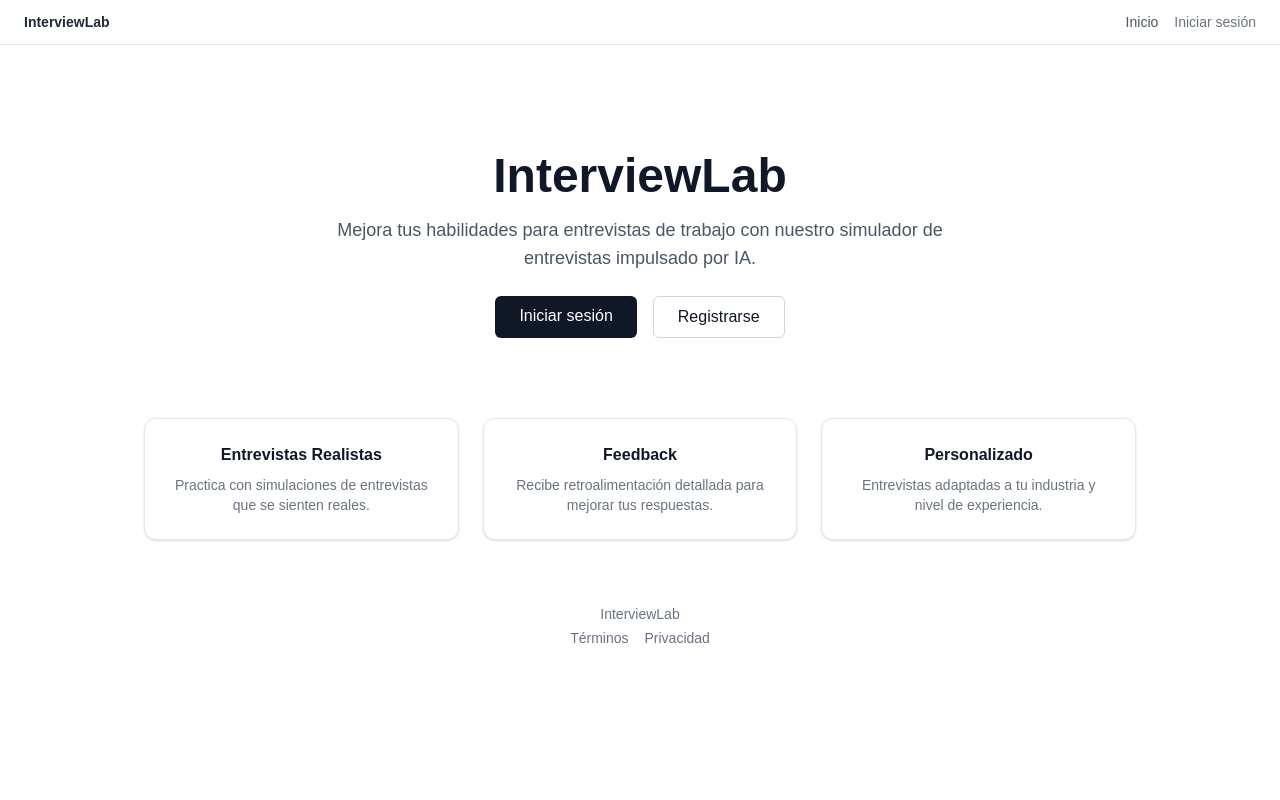
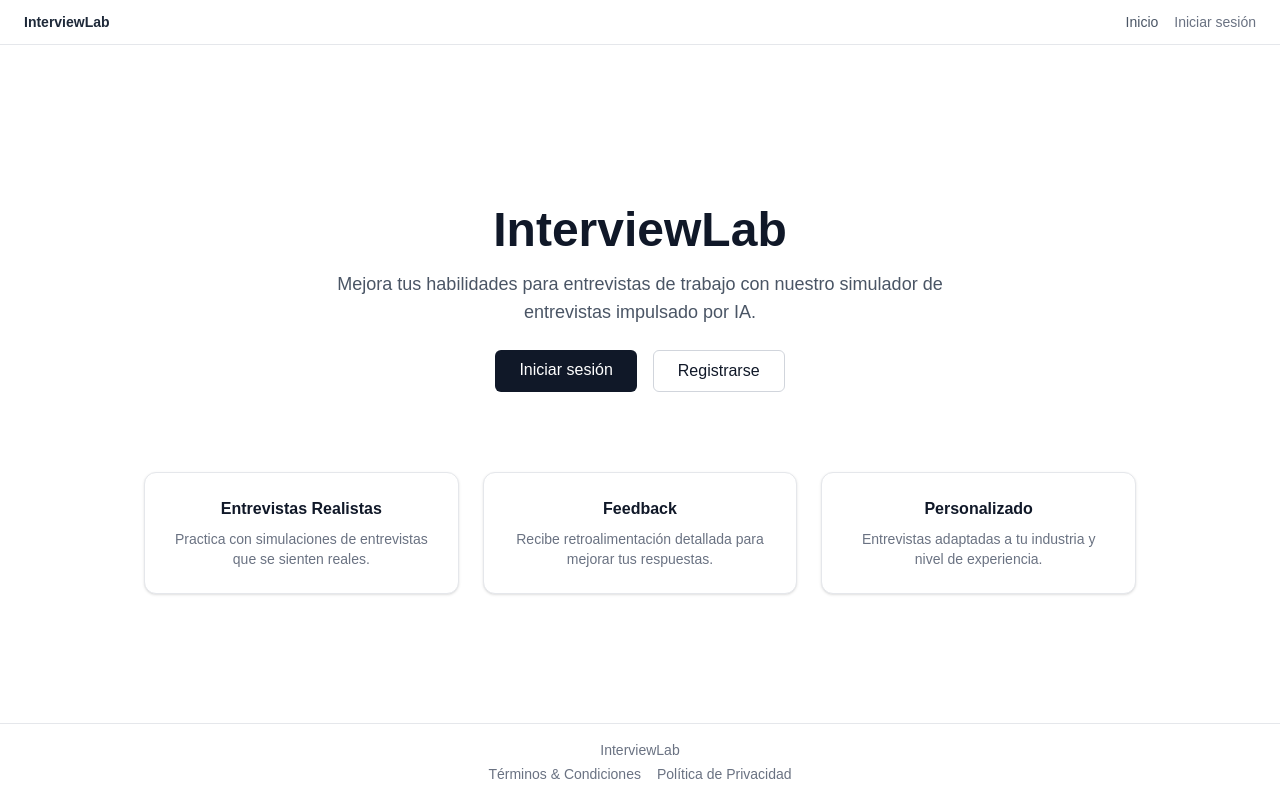
Before and after one commit to bpobletem/InterviewLab, a Next.js app: page / in a window 1280 px wide. Built offline with nearby package versions, Linux system fonts and the light colour scheme; no server answers.

Commit message:
cambiar footer al layout

```diff
--- a/src/app/layout.tsx
+++ b/src/app/layout.tsx
@@ -2,6 +2,7 @@ import type { Metadata } from "next";
 import { Geist, Geist_Mono } from "next/font/google";
 import "./globals.css";
 import Navbar from "@/components/Navbar";
+import Footer from "@/components/Footer";
 
 const geistSans = Geist({
   variable: "--font-geist-sans",
@@ -25,9 +26,12 @@ export default function RootLayout({
 }>) {
   return (
     <html lang="es">
-      <body className={`${geistSans.variable} ${geistMono.variable} font-sans antialiased`}>
+      <body className={`${geistSans.variable} ${geistMono.variable} font-sans antialiased flex flex-col min-h-screen`}>
         <Navbar />
+        <div className="flex-grow">
           {children}
+        </div>
+        <Footer />
       </body>
     </html>
   )
--- a/src/app/page.tsx
+++ b/src/app/page.tsx
@@ -37,14 +37,6 @@ export default function LandingPage() {
           description="Entrevistas adaptadas a tu industria y nivel de experiencia."
         />
       </div>
-
-      <footer className="mt-16 text-sm text-gray-500 flex flex-col items-center gap-1">
-        <span>InterviewLab</span>
-        <div className="flex gap-4">
-          <a href="/terms">Términos</a>
-          <a href="/privacy">Privacidad</a>
-        </div>
-      </footer>
     </main>
   )
 }
--- /dev/null
+++ b/src/components/Footer.tsx
@@ -0,0 +1,11 @@
+export default function Footer() {
+  return (
+    <footer className="w-full text-sm text-gray-500 flex flex-col items-center gap-1 py-4 mt-auto fixed bottom-0 border-t border-gray-200">
+      <span>InterviewLab</span>
+      <div className="flex gap-4">
+        <a href="/terms">Términos & Condiciones</a>
+        <a href="/privacy">Política de Privacidad</a>
+      </div>
+    </footer>
+  )
+}
```
